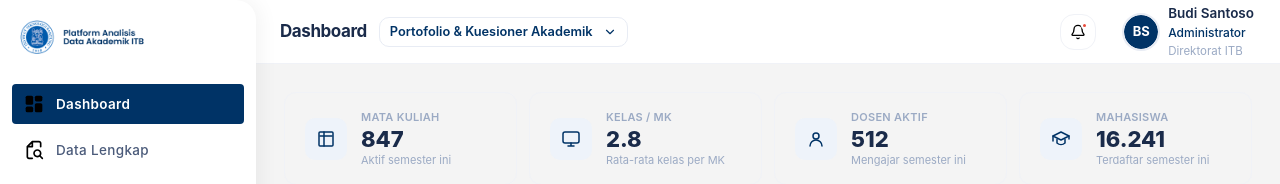
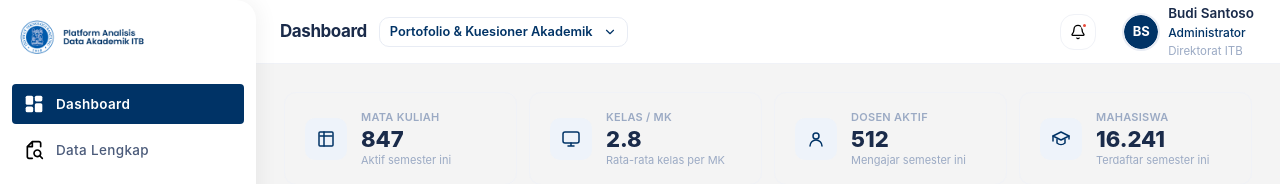
Before and after one commit to andhitanh/itb-analytics-fe, a React (Vite) app: page /dashboard in a window 1280 px wide. Shown: the top 184 px of the page. Built offline with nearby package versions, Linux system fonts and the light colour scheme; grey boxes are pictures that could not be loaded.

Commit message:
feat: add dashboard enpoind to router

```diff
--- a/src/index.css
+++ b/src/index.css
@@ -73,3 +73,5 @@
   --ring:                #003366;
   --radius:              0.625rem;
 }
+
+.nav-icon-active { filter: brightness(0) invert(1) }
```
